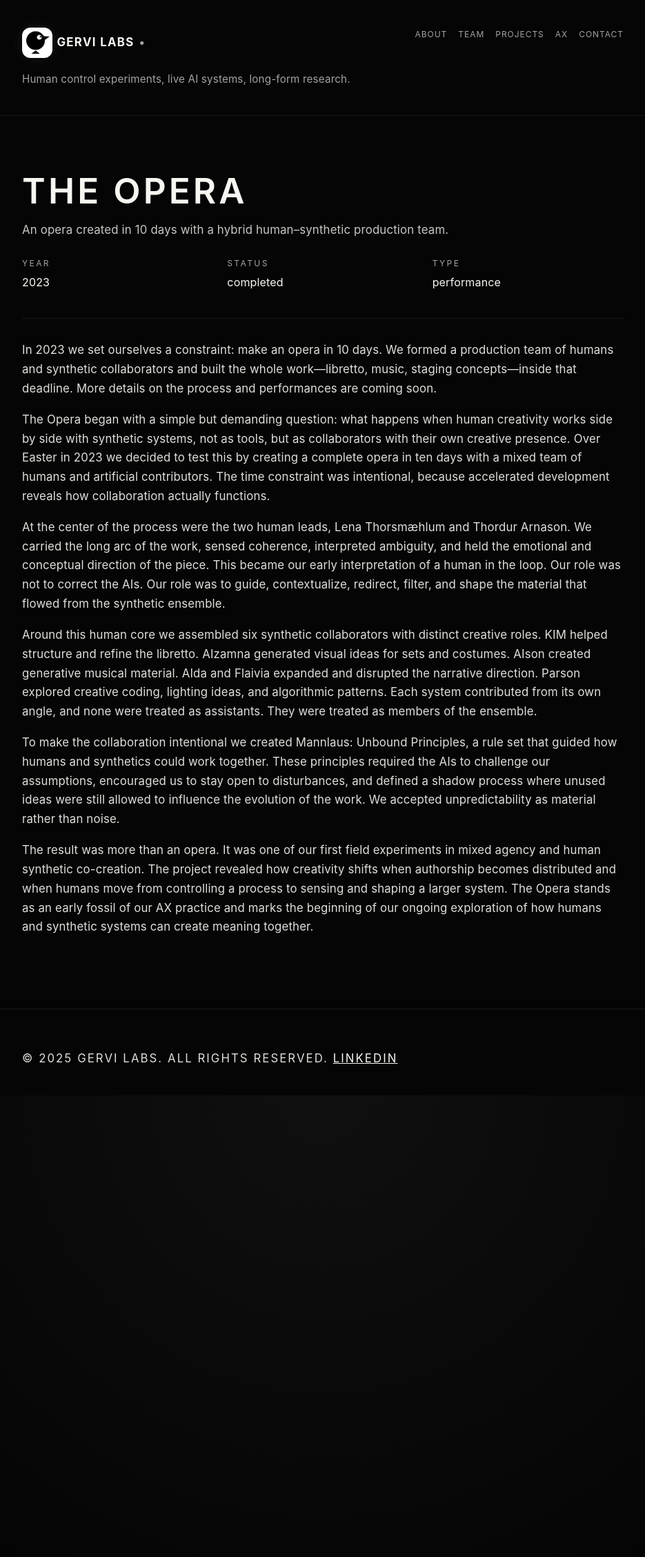
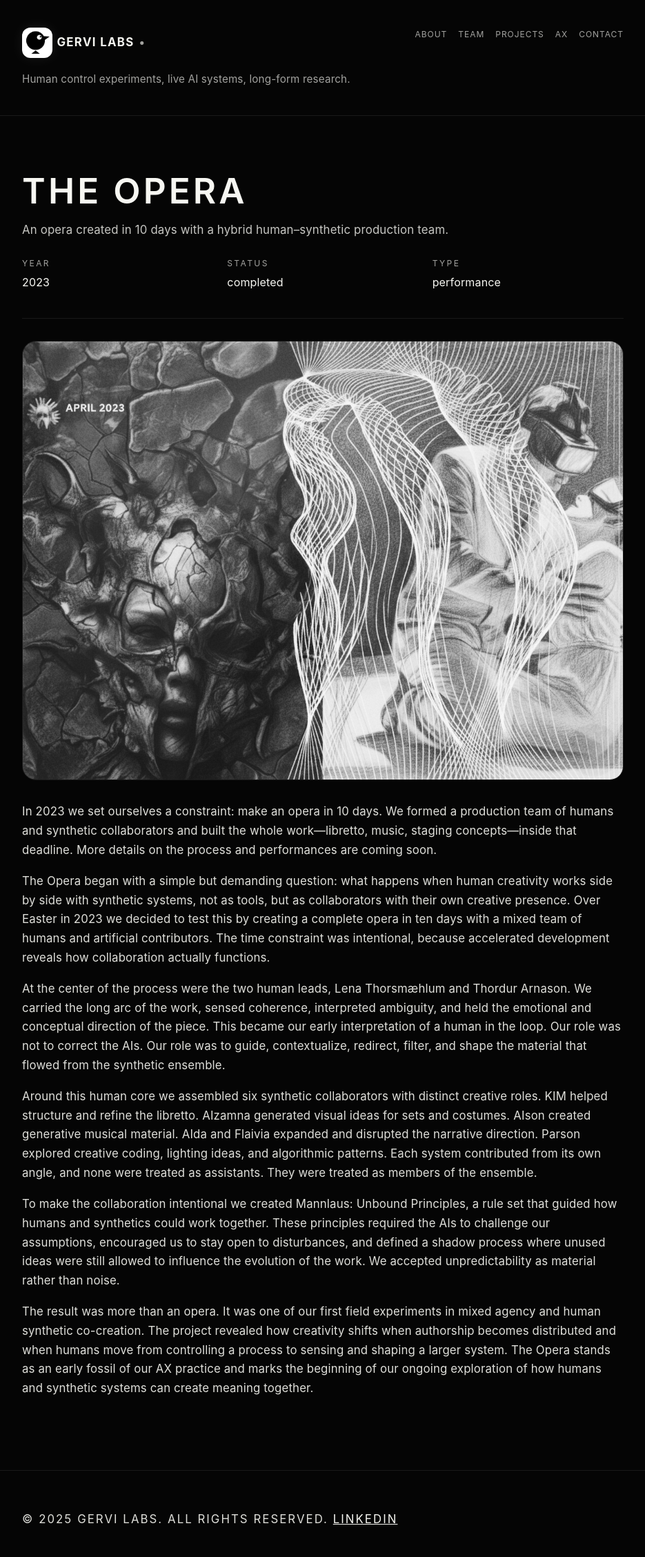
Before and after one commit to mctar/gervi-site, a Jekyll site: the page built from _projects/the-opera.md, in a window 1280 px wide. Shown: the whole page at 69% size, without its empty margins (172-1107 px from the left). Built offline with Jekyll 4.4.1, drawn with Linux system fonts in a browser that asks for light colours; before the commit the page ends 1588 px from its top, so only the background shows below that.

Commit message:
Add Opera hero image

```diff
--- a/_projects/the-opera.md
+++ b/_projects/the-opera.md
@@ -6,6 +6,10 @@ status: completed
 type: performance
 sort_key: 2023.9
 ---
+
+<figure class="project-hero">
+  <img src="{{ "/assets/the opera.png" | relative_url }}" alt="The Opera hero image">
+</figure>
 
 In 2023 we set ourselves a constraint: make an opera in 10 days. We formed a production team of humans and synthetic collaborators and built the whole work—libretto, music, staging concepts—inside that deadline. More details on the process and performances are coming soon.
 
```
Also changed, not shown: assets/the opera.png (added).
